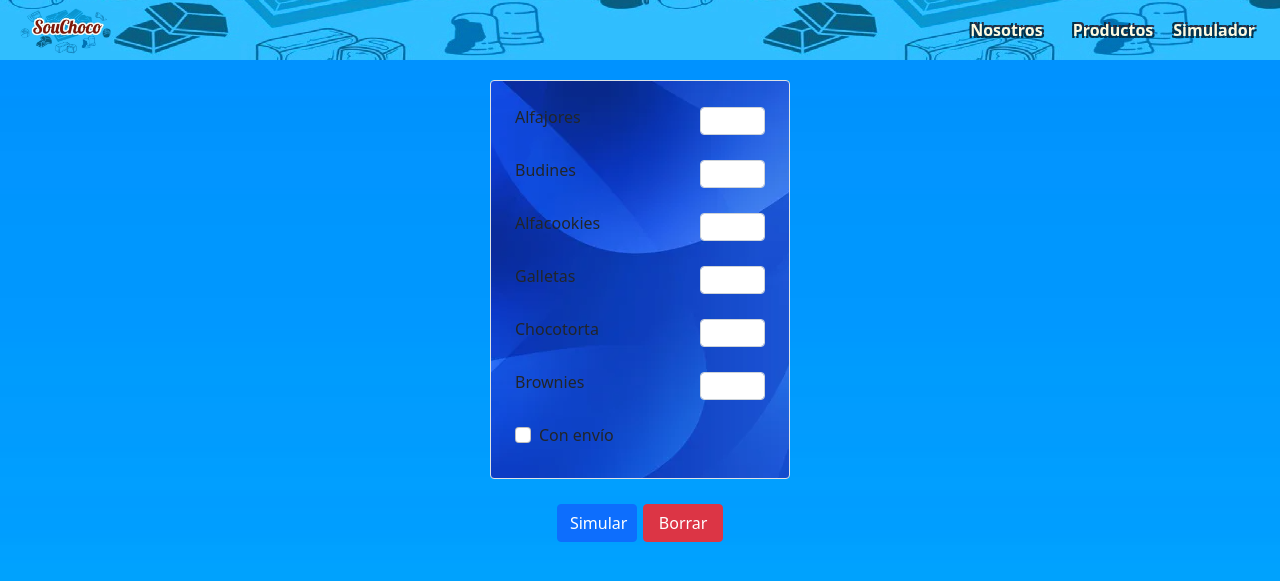
After one commit to aguspacheco/AppSouChoco, a Django app: page /simulador/ in a window 1280 px wide. The commit adds this page. Shown: the top 581 px of the page. Run offline with Django 4.2, Linux system fonts and the light colour scheme.

Commit message:
editando pedido

```diff
--- a/page/static/Libs/css/base.css
+++ b/page/static/Libs/css/base.css
@@ -63,7 +63,7 @@ body {
 .nav-list .dropdown {
   display: none;
   position: absolute;
-  background-image: url("/static/images/fondo.png");
+  background-image: url("/static/images/li.png");
   list-style: none;
   padding: 0;
 }
--- /dev/null
+++ b/page/static/Libs/css/simulador.css
@@ -0,0 +1,55 @@
+.simulador {
+  display: flex;
+  justify-content: center;
+  align-items: center;
+}
+
+#contenedorSimulador {
+  max-width: 300px;
+  background-image: url("/static/images/li.png");
+}
+
+.footer {
+  display: none;
+}
+
+.elemento {
+  display: flex;
+  justify-content: space-between;
+  align-items: center;
+  margin-bottom: 5px;
+}
+
+.elemento label {
+  flex: 3;
+}
+
+.elemento input {
+  flex: 1;
+  padding: 1px;
+}
+
+.botones button {
+  margin: 1px;
+  width: 80px;
+}
+
+.popUp {
+  display: flex;
+  justify-content: center;
+  align-items: center;
+  position: fixed;
+  top: 0;
+  left: 0;
+  width: 100%;
+  height: 100%;
+  background: #00000080;
+}
+
+.contenidoVentana {
+  background: #fff;
+  padding: 20px;
+  border-radius: 8px;
+  max-width: 600px;
+  width: 100%;
+}
--- a/page/templates/base.html
+++ b/page/templates/base.html
@@ -35,6 +35,7 @@
             </ul>
         </li>
         </ul>
+            <a href="{% url "simulador" %}">Simulador</a>
     </nav>
 <div class="container"> {% block content %}{% endblock  %}</div>
 <footer>
--- /dev/null
+++ b/page/templates/simulador.html
@@ -0,0 +1,79 @@
+{% extends "base.html" %} {% block content %} {% load static %}
+<link rel="stylesheet" href="{% static 'Libs/css/simulador.css' %}" />
+
+<section class="simulador">
+  <div class="calculos" id="calculosPedidos">
+    <fieldset id="contenedorSimulador" class="p-4 rounded border">
+      <form class="pedido row g-3" id="pedido-form">
+        <div class="col-12 elemento">
+          <label for="alfajores" class="form-label">Alfajores</label>
+          <input type="number" id="alfajores" class="form-control" min="0" />
+        </div>
+
+        <div class="col-12 elemento">
+          <label for="budines" class="form-label">Budines</label>
+          <input type="number" id="budines" class="form-control" min="0" />
+        </div>
+
+        <div class="col-12 elemento">
+          <label for="alfacookies" class="form-label">Alfacookies</label>
+          <input type="number" id="alfacookies" class="form-control" min="0" />
+        </div>
+
+        <div class="col-12 elemento">
+          <label for="galletas" class="form-label">Galletas</label>
+          <input type="number" id="galletas" class="form-control" min="0" />
+        </div>
+
+        <div class="col-12 elemento">
+          <label for="chocotorta" class="form-label">Chocotorta</label>
+          <input type="number" id="chocotorta" class="form-control" min="0" />
+        </div>
+
+        <div class="col-12 elemento">
+          <label for="brownies" class="form-label">Brownies</label>
+          <input type="number" id="brownies" class="form-control" min="0" />
+        </div>
+
+        <div class="col-12 elemento">
+          <div class="form-check">
+            <input class="form-check-input" type="checkbox" id="envio" />
+            <label class="form-check-label" for="envio">Con envío</label>
+          </div>
+        </div>
+      </form>
+    </fieldset>
+
+    <div class="botones text-center mt-4">
+      <button class="btn btn-primary simular-btn" id="simular-btn" type="button">Simular</button>
+      <button class="btn btn-danger borrar-btn" id="borrar-btn" type="button">Borrar</button>
+    </div>
+  </div>
+
+  <div class="popUp d-none" id="popUpSimulador">
+    <div class="contenidoVentana">
+      <table id="tablaSimulador" class="table table-bordered">
+        <button class="cerrar btn btn-secondary" id="cerrar" type="button">Cerrar</button>
+        <caption class="text-center">
+          Tabla Pedido
+        </caption>
+        <thead>
+          <tr>
+            <th>Datos Ingresados</th>
+            <th>Cantidad</th>
+            <th>Tarifa</th>
+            <th>Monto</th>
+          </tr>
+        </thead>
+        <tbody class="resultados" id="resultadosPedido"></tbody>
+        <tfoot>
+          <tr>
+            <td colspan="3">Pago Total:</td>
+            <td id="abonarPedido"></td>
+          </tr>
+        </tfoot>
+      </table>
+    </div>
+  </div>
+</section>
+{% endblock %}
--- a/page/views.py
+++ b/page/views.py
@@ -18,3 +18,6 @@ def detalle_producto(request, producto_id):
     producto = get_object_or_404(Producto, id=producto_id)
     context = {'producto': producto}
     return render(request, 'detalle_producto.html', {'producto': producto})
+
+def simulador(request):
+    return render(request,"simulador.html")
--- a/souchoco/urls.py
+++ b/souchoco/urls.py
@@ -25,6 +25,7 @@ urlpatterns = [
     path('admin/', admin.site.urls),
     path('producto/<str:categoria>/', views.producto, name='producto'),
     path('producto/detalle/<int:producto_id>/', views.detalle_producto, name='detalle_producto'),
+    path('simulador/', views.simulador, name='simulador'),
 ]
 
 if settings.DEBUG:
```
Also changed, not shown: page/static/Libs/js/simulador.js (added), page/static/images/li.png (added), page/static/images/simulador.png (added).
